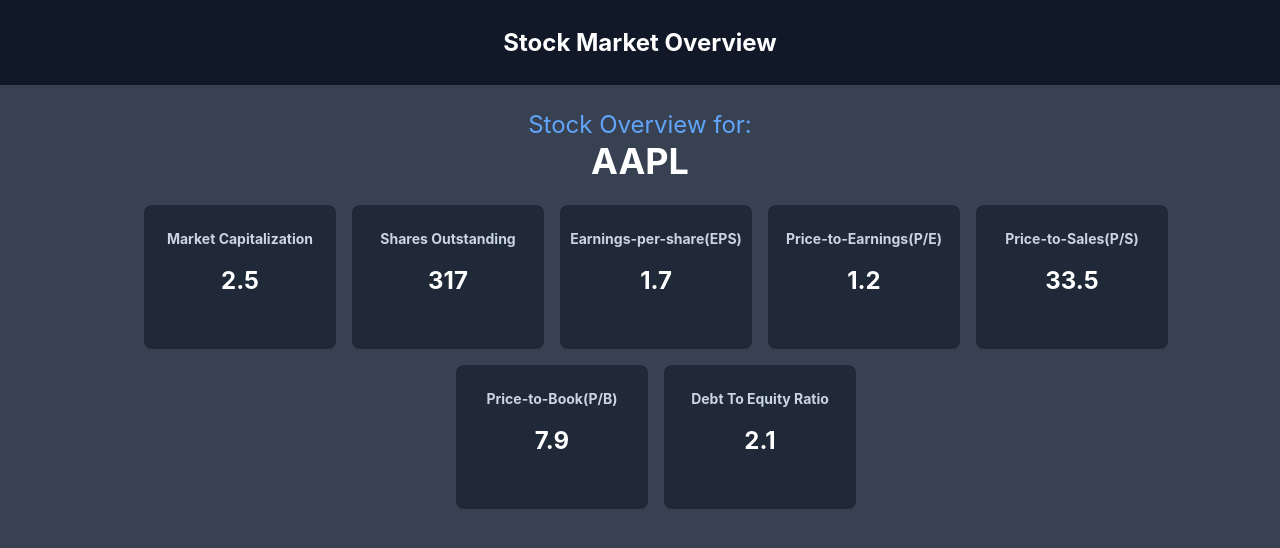
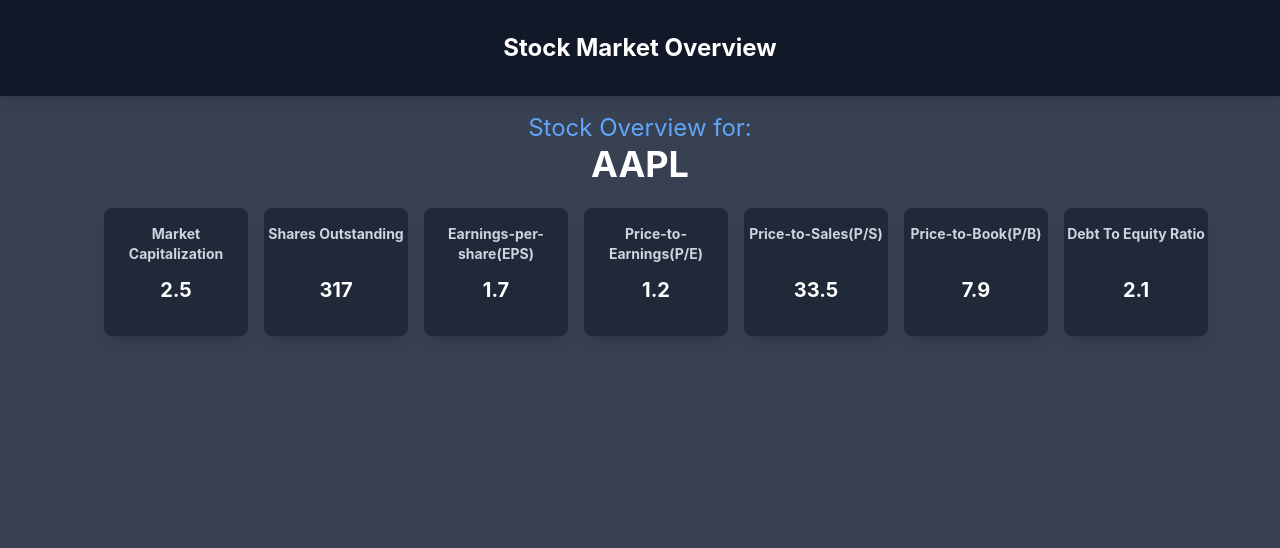
Before and after one commit to yonasoft/stock-info, a React (Create React App) app: page / in a window 1280 px wide. Shown: the top 548 px of the page. Built offline with nearby package versions, Linux system fonts and the light colour scheme.

Commit message:
adjusted dependencies to fix conflict

```diff
--- a/package.json
+++ b/package.json
@@ -44,6 +44,6 @@
     "autoprefixer": "^10.4.19",
     "postcss": "^8.4.38",
     "tailwindcss": "^3.4.3",
-    "typescript": "^5.4.5"
+    "typescript": "^4.9.5"
   }
 }
--- a/src/App.tsx
+++ b/src/App.tsx
@@ -21,7 +21,9 @@
           setSearchField("");
         }}
       />
-      <StockOverview symbol={symbol} />
+      <div className="lg:container mx-auto">
+        <StockOverview symbol={symbol} />
+      </div>
     </div>
   );
 }
--- a/src/components/Header.tsx
+++ b/src/components/Header.tsx
@@ -11,10 +11,9 @@
   return (
     <header
       className="
-  		flex flex-col items-center justify-center h-24 bg-gray-900 text-white text-2xl font-bold"
+  		flex flex-col items-center justify-center h-24 bg-gray-900 text-white text-2xl font-bold shadow-lg"
     >
       <h1>Stock Market Overview</h1>
-			<div></div>
     </header>
   );
 };
--- a/src/components/InfoCard.tsx
+++ b/src/components/InfoCard.tsx
@@ -7,9 +7,11 @@
 
 function InfoCard({ title, value }: Props) {
   return (
-    <div className="w-48 h-36 rounded-lg bg-gray-800 m-2 flex flex-col items-center justify-center relative p-4">
-      <h1 className="text-sm font-bold text-slate-300 absolute top-0 mt-6">{title}</h1>
-      <h2 className="text-2xl font-bold text-center text-white mt-2">
+    <div className="w-36 h-32 rounded-lg bg-gray-800 m-2 flex flex-col items-center justify-center relative p-2 shadow-lg">
+      <h1 className="text-sm font-bold text-slate-300 absolute top-0 mt-4">
+        {title}
+      </h1>
+      <h2 className="text-xl font-bold text-center text-white absolute bottom-1/4">
         {value}
       </h2>
     </div>
--- a/src/components/StockOverview.tsx
+++ b/src/components/StockOverview.tsx
@@ -43,7 +43,7 @@
 
 
   return (
-    <div className="h-full p-6 flex flex-col align-middle">
+    <div className="h-full p-4 flex flex-col align-middle">
       <h2 className="text-blue-400 text-2xl">Stock Overview for:</h2>
       <h1 className="text-4xl font-bold">{symbol}</h1>
       <div></div>
```
Also changed, not shown: 1 other file (tests, documents, lock files or other folders). Lines whose indentation alone changed are shown as unchanged.
